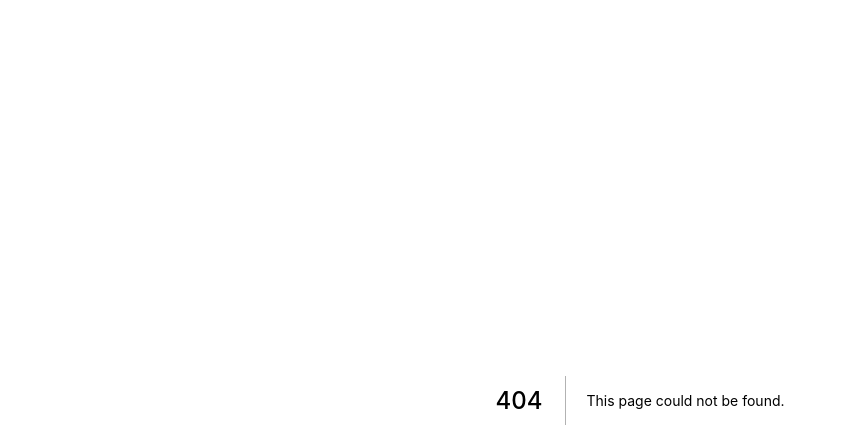
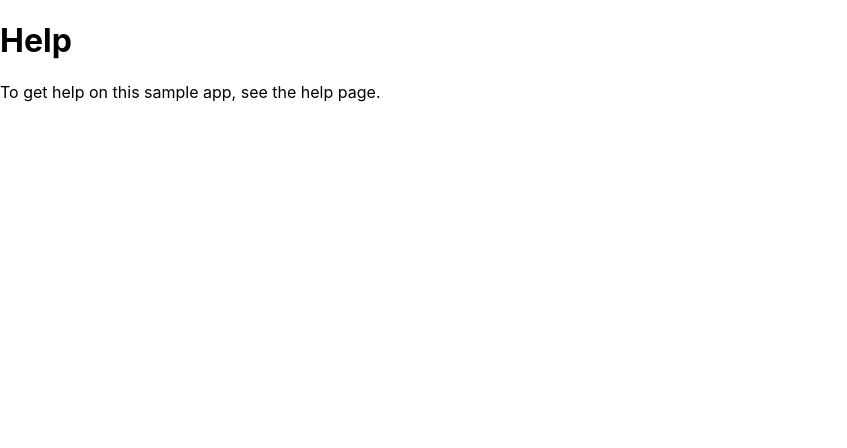
Before and after one commit to takeyu1013/sample_app, a Next.js app: page /static_pages/help in a window 1280 px wide. Before the commit this address had no page. Shown: the top 448 px of the page, without its empty margins (0-847 px from the left). Built offline with nearby package versions, Linux system fonts and the light colour scheme.

Commit message:
✨ Add static pages

```diff
--- /dev/null
+++ b/src/pages/static_pages/help.tsx
@@ -0,0 +1,16 @@
+import type { NextPage } from "next";
+import Link from "next/link";
+
+const Help: NextPage = () => {
+  return (
+    <>
+      <h1>Help</h1>
+      <p>
+        To get help on this sample app, see the{" "}
+        <a href="https://github.com/takeyu1013/sample_app">help page</a>.
+      </p>
+    </>
+  );
+};
+
+export default Help;
```
Also changed, not shown: src/pages/static_pages/home.tsx (added, +12 -0 lines).
